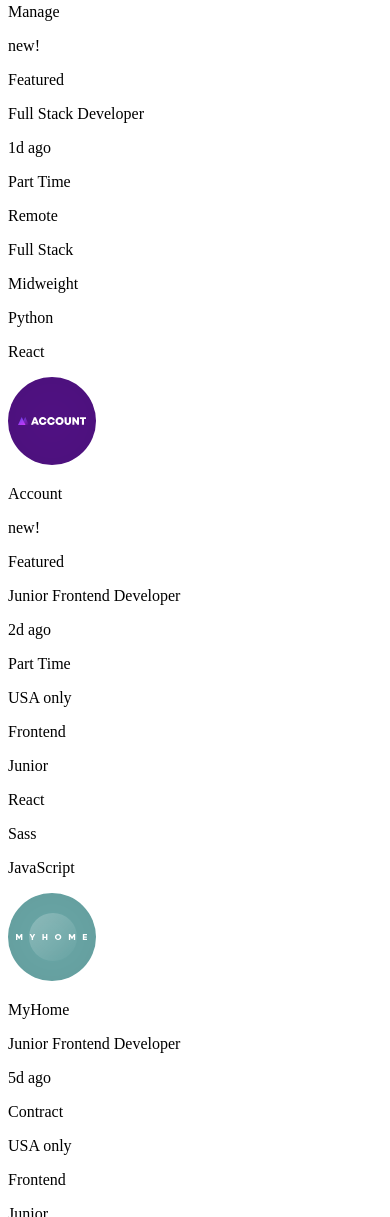
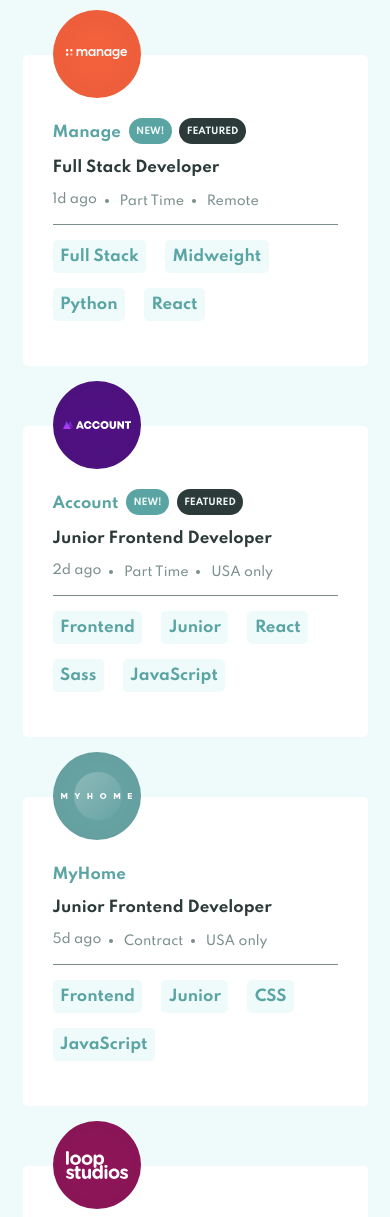
Before and after one commit to JulianIfesiokwu/Job-listings-with-filtering, a plain HTML site: page index.html in a window 390 px wide. Shown: the part 629-1846 px from the top of the page. Drawn offline with Linux system fonts and the light colour scheme.

Commit message:
completed styling of mobile and desktop views

```diff
--- a/index.html
+++ b/index.html
@@ -9,7 +9,6 @@
 </head>
 <body>
 
-
   <div class="container">
     <header class="header__image"></header>
 
@@ -20,19 +19,24 @@
         </div>
 
         <div class="listings__details">
+          <div>
             <div class="listing__details row__1">
               <p class="row__1 company__name">Photosnap</p>
-            <p class="row__1 recent">new</p>
+              <p class="row__1 recent">new!</p>
               <p class="row__1 featured">Featured</p>
             </div>
             <div class="listing__details row__2">
               <p class="job__title">Senior Frontend Developer</p>
             </div>
             <div class="listing__details row__3">
-            <p class="date__posted">1d ago</p>
-            <p class="employment">Full Time</p>
-            <p class="location">USA only</p>
+              <ul>
+                <li><p class="date__posted">1d ago</p></li>
+                <li><p class="employment">Full Time</p></li>
+                <li><p class="location">USA only</p></li>
+              </ul>
             </div>
+          </div>
+
           <div class="tags">
             <p class="job__tags role">Frontend</p>
             <p class="job__tags level">Senior</p>
@@ -49,6 +53,7 @@
         </div>
 
         <div class="listings__details">
+          <div>
             <div class="listing__details row__1">
               <p class="row__1 company__name">Manage</p>
               <p class="row__1 recent">new!</p>
@@ -58,10 +63,14 @@
               <p class="job__title">Full Stack Developer</p>
             </div>
             <div class="listing__details row__3">
-            <p class="date__posted">1d ago</p>
-            <p class="employment">Part Time</p>
-            <p class="location">Remote</p>
+              <ul>
+                <li><p class="date__posted">1d ago</p></li>
+                <li><p class="employment">Part Time</p></li>
+                <li><p class="location">Remote</p></li>
+              </ul>
             </div>
+          </div>
+
           <div class="tags">
             <p class="job__tags role">Full Stack</p>
             <p class="job__tags level">Midweight</p>
@@ -77,6 +86,7 @@
         </div>
 
         <div class="listings__details">
+          <div>
             <div class="listing__details row__1">
               <p class="row__1 company__name">Account</p>
               <p class="row__1 recent">new!</p>
@@ -86,9 +96,13 @@
               <p class="job__title">Junior Frontend Developer</p>
             </div>
             <div class="listing__details row__3">
-            <p class="date__posted">2d ago</p>
-            <p class="employment">Part Time</p>
-            <p class="location">USA only</p>
+              <ul>
+                <li><p class="date__posted">2d ago</p></li>
+                <li><p class="employment">Part Time</p></li>
+                <li><p class="location">USA only</p></li>
+              </ul>
+            </div>
+
           </div>
           <div class="tags">
             <p class="job__tags role">Frontend</p>
@@ -106,6 +120,7 @@
         </div>
 
         <div class="listings__details">
+          <div>
             <div class="listing__details row__1">
               <p class="row__1 company__name">MyHome</p>
             </div>
@@ -113,10 +128,14 @@
               <p class="job__title">Junior Frontend Developer</p>
             </div>
             <div class="listing__details row__3">
-            <p class="date__posted">5d ago</p>
-            <p class="employment">Contract</p>
-            <p class="location">USA only</p>
+              <ul>
+                <li><p class="date__posted">5d ago</p></li>
+                <li><p class="employment">Contract</p></li>
+                <li><p class="location">USA only</p></li>
+              </ul>
             </div>
+          </div>
+
           <div class="tags">
             <p class="job__tags role">Frontend</p>
             <p class="job__tags level">Junior</p>
@@ -132,6 +151,7 @@
         </div>
 
         <div class="listings__details">
+          <div>
             <div class="listing__details row__1">
               <p class="row__1 company__name">Loop Studios</p>
             </div>
@@ -139,10 +159,14 @@
               <p class="job__title">Software Engineer</p>
             </div>
             <div class="listing__details row__3">
-            <p class="date__posted">1w ago</p>
-            <p class="employment">Full Time</p>
-            <p class="location">Worldwide</p>
+              <ul>
+                <li><p class="date__posted">1w ago</p></li>
+                <li><p class="employment">Full Time</p></li>
+                <li><p class="location">Worldwide</p></li>
+              </ul>
             </div>
+          </div>
+
           <div class="tags">
             <p class="job__tags role">Fullstack</p>
             <p class="job__tags level">Midweight</p>
@@ -159,17 +183,22 @@
         </div>
 
         <div class="listings__details">
+          <div>
             <div class="listing__details row__1">
               <p class="row__1 company__name">FaceIt</p>
             </div>
             <div class="listing__details row__2">
-            <p class="job__title">junior Backend Developer</p>
+              <p class="job__title">Junior Backend Developer</p>
             </div>
             <div class="listing__details row__3">
-            <p class="date__posted">2w ago</p>
-            <p class="employment">Full Time</p>
-            <p class="location">UK only</p>
+              <ul>
+                <li><p class="date__posted">2w ago</p></li>
+                <li><p class="employment">Full Time</p></li>
+                <li><p class="location">UK only</p></li>
+              </ul>
             </div>
+          </div>
+
           <div class="tags">
             <p class="job__tags role">Backend</p>
             <p class="job__tags level">Junior</p>
@@ -185,6 +214,7 @@
         </div>
 
         <div class="listings__details">
+          <div>
             <div class="listing__details row__1">
               <p class="row__1 company__name">Shortly</p>
             </div>
@@ -192,10 +222,14 @@
               <p class="job__title">Junior Developer</p>
             </div>
             <div class="listing__details row__3">
-            <p class="date__posted">2w ago</p>
-            <p class="employment">Full Time</p>
-            <p class="location">Worldwide</p>
+              <ul>
+                <li><p class="date__posted">2w ago</p></li>
+                <li><p class="employment">Full Time</p></li>
+                <li><p class="location">Worldwide</p></li>
+              </ul>
             </div>
+          </div>
+
           <div class="tags">
             <p class="job__tags role">Frontend</p>
             <p class="job__tags level">junior</p>
@@ -219,9 +253,11 @@
             <p class="job__title">Senior Frontend Developer</p>
           </div>
           <div class="listing__details row__3">
-            <p class="date__posted">2w ago</p>
-            <p class="employment">Full Time</p>
-            <p class="location">USA only</p>
+            <ul>
+              <li><p class="date__posted">2w ago</p></li>
+              <li><p class="employment">Full Time</p></li>
+              <li><p class="location">USA only</p></li>
+            </ul>
           </div>
           <div class="tags">
             <p class="job__tags role">Frontend</p>
@@ -239,6 +275,7 @@
         </div>
 
         <div class="listings__details">
+          <div>
             <div class="listing__details row__1">
               <p class="row__1 company__name">Eyecam Co.</p>
             </div>
@@ -246,10 +283,14 @@
               <p class="job__title">Full Stack Developer</p>
             </div>
             <div class="listing__details row__3">
-            <p class="date__posted">3w ago</p>
-            <p class="employment">Full Time</p>
-            <p class="location">Worldwide</p>
+              <ul>
+                <li><p class="date__posted">3w ago</p></li>
+                <li><p class="employment">Full Time</p></li>
+                <li><p class="location">Worldwide</p></li>
+              </ul>
             </div>
+          </div>
+
           <div class="tags">
             <p class="job__tags role">Frontend</p>
             <p class="job__tags level">Midweight</p>
@@ -266,6 +307,7 @@
         </div>
 
         <div class="listings__details">
+          <div>
             <div class="listing__details row__1">
               <p class="row__1 company__name">The Air-Filter Company</p>
             </div>
@@ -273,10 +315,15 @@
               <p class="job__title">Front-end Dev</p>
             </div>
             <div class="listing__details row__3">
-            <p class="date__posted">1mo ago</p>
-            <p class="employment">Part Time</p>
-            <p class="location">Worldwide</p>
+              <ul>
+                <li><p class="date__posted">1mo ago</p></li>
+                <li><p class="employment">Part Time</p></li>
+                <li><p class="location">Worldwide</p></li>
+              </ul>
             </div>
+
+          </div>
+
           <div class="tags">
             <p class="job__tags role">Frontend</p>
             <p class="job__tags level">Junior</p>
@@ -294,5 +341,9 @@
     Challenge by <a href="https://www.frontendmentor.io?ref=challenge" target="_blank">Frontend Mentor</a>.
     Coded by <a href="#">Your Name Here</a>.
   </div>
+
+
+  <script src="./scripts/main.js
+  "></script>
 </body>
 </html>
--- /dev/null
+++ b/stylesheets/_config.scss
@@ -0,0 +1,21 @@
+@import url('https://fonts.googleapis.com/css2?family=Spartan:wght@500;700&display=swap');
+
+* {
+    box-sizing: border-box;
+    margin: 0;
+    padding: 0;
+    font-family: 'Spartan', sans-serif;
+    font-size: 15px;
+}
+
+$DesaturatedDarkCyan: hsl(180, 29%, 50%);
+$Background: hsl(180, 52%, 96%);
+$FilterTablets: hsl(180, 31%, 95%);
+$DarkGrayishCyan: hsl(180, 8%, 52%);
+$VeryDarkGrayishCyan: hsl(180, 14%, 20%);
+
+@mixin media-md {
+    @media screen and (min-width: 741px) {
+        @content;
+    }
+}
--- /dev/null
+++ b/stylesheets/_responsive.scss
@@ -0,0 +1,28 @@
+@include media-md {
+
+    .listings {
+        width: 80%;
+        margin: 0 auto;
+        display: flex;
+        flex-direction: row;
+        align-items: center;
+
+        .listings__logo {
+            margin-top: 0;
+            width: 10%;
+        }
+
+        .listings__details {
+            width: 90%;
+            margin-left: 1.5rem;
+            display: flex;
+            flex-direction: row;
+            align-items:center;
+            justify-content: space-between;
+
+            .row__3 {
+                border: none;
+            }
+        }
+    }
+}
--- a/stylesheets/main.scss
+++ b/stylesheets/main.scss
@@ -0,0 +1,125 @@
+@import './config';
+@import './responsive';
+
+.container {
+    width: 100%;
+}
+
+.header__image {
+    width: 100%;
+    height: 30vh;
+    background: url(../images/bg-header-mobile.svg);
+    background-color: $DarkGrayishCyan;
+    background-size: cover;
+    background-position: center;
+    background-repeat: no-repeat;
+}
+
+.main__section {
+    padding: 4rem 1.5rem;
+    background-color: $Background;
+}
+
+.listings {
+    border-radius: 5px;
+    margin-bottom: 4rem;
+    padding: 2rem;
+    background-color: white;
+
+    &:hover {
+        border-left: 5px solid $DesaturatedDarkCyan;
+    }
+}
+
+.listings__logo {
+    margin-top: -5rem;
+}
+
+.row__1 {
+    display: flex;
+    margin: 0.5rem 0;
+
+    .company__name {
+        color: $DesaturatedDarkCyan;
+        font-weight: 700;
+        margin-right: 0.5rem;
+        // vertical-align: middle; didnt work so i used padding below
+        padding-top: 0.4rem;
+    }
+
+    .recent {
+        text-transform: uppercase;
+        font-size: 0.6rem;
+        font-weight: 700;
+        margin-right: 0.5rem;
+        padding: 0.5rem;
+        color: $FilterTablets;
+        background-color: $DesaturatedDarkCyan;
+        border-radius: 20px;
+
+        &:hover {
+            cursor: pointer;
+        }
+    }
+
+    .featured {
+        text-transform: uppercase;
+        font-size: 0.6rem;
+        font-weight: 700;
+        margin-right: 0.5rem;
+        padding: 0.5rem;
+        color: $FilterTablets;
+        background-color: $VeryDarkGrayishCyan;
+        border-radius: 20px;
+
+        &:hover {
+            cursor: pointer;
+        }
+    }
+}
+
+.job__title {
+    margin-bottom: 1rem;
+    font-weight: 700;
+    color: $VeryDarkGrayishCyan;
+}
+
+.row__3 {
+    color: $DarkGrayishCyan;
+    padding-bottom: 1rem;
+    border-bottom: 1px solid $DarkGrayishCyan;
+
+    ul {
+        display: flex;
+    }
+
+    li:first-child {
+        list-style-type: none;
+        margin-right: 1rem;
+        padding-right: 0.5rem;
+    }
+
+    li {
+        margin-right: 1rem;
+        padding-right: 0.5rem;
+
+        p {
+            font-size: 0.85rem;
+        }
+    }
+}
+
+.tags {
+    margin-top: 1rem;
+
+    .job__tags {
+        padding: 0.5rem;
+        font-weight: 700;
+        color: $DesaturatedDarkCyan;
+        background-color: $Background;
+        display: inline-block;
+        margin-bottom: 1rem;
+        margin-right: 1rem;
+        border-radius: 5px;
+    }
+}
```
Also changed, not shown: scripts/main.js (added), stylesheets/main.css, 2 other files. Lines whose indentation alone changed are shown as unchanged.
